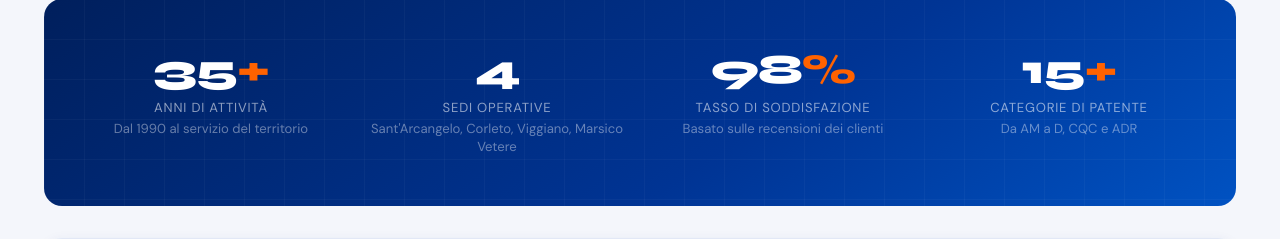
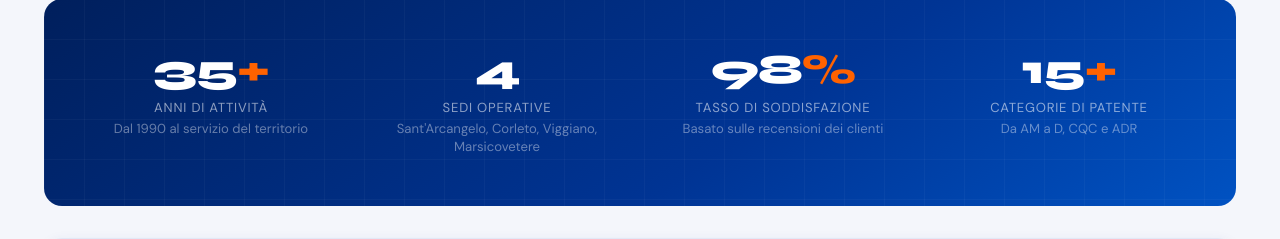
Before and after one commit to cironemario01032010-png/Autoscuola_Martorano, a Flask app: page /chi_siamo in a window 1280 px wide. Shown: the part 1039-1278 px from the top of the page. Run offline with Flask 3, Linux system fonts and the light colour scheme; parts of the project's set-up code (start-up, migrations or seed data) failed here and were passed over.

Commit message:
modifiche aggiuntive

```diff
--- a/templates/chi_siamo.html
+++ b/templates/chi_siamo.html
@@ -945,7 +945,7 @@
                 <div class="number-item">
                     <strong>4</strong>
                     <span>sedi operative</span>
-                    <p>Sant'Arcangelo, Corleto, Viggiano, Marsico Vetere</p>
+                    <p>Sant'Arcangelo, Corleto, Viggiano, Marsicovetere</p>
                 </div>
                 <div class="number-item">
                     <strong>98<em>%</em></strong>
```
